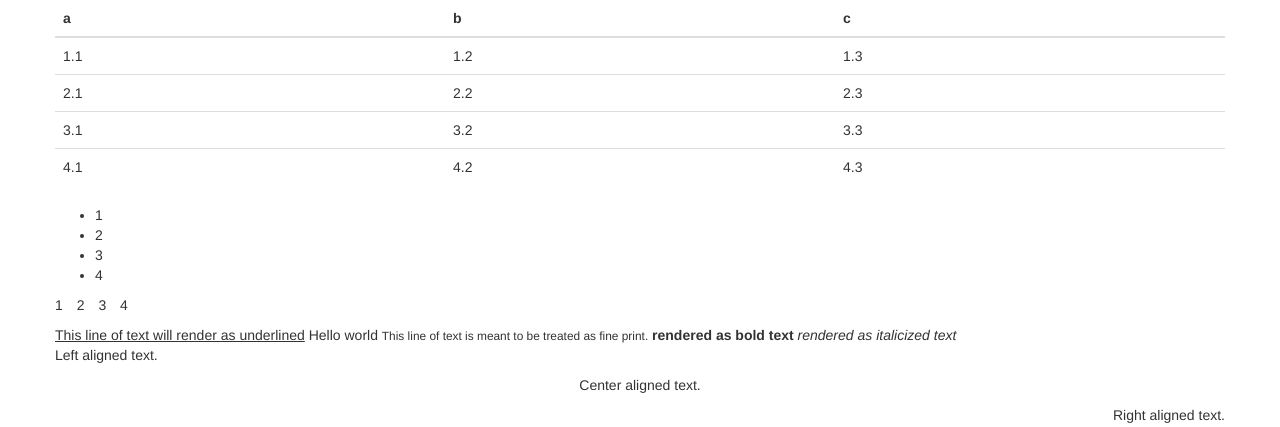
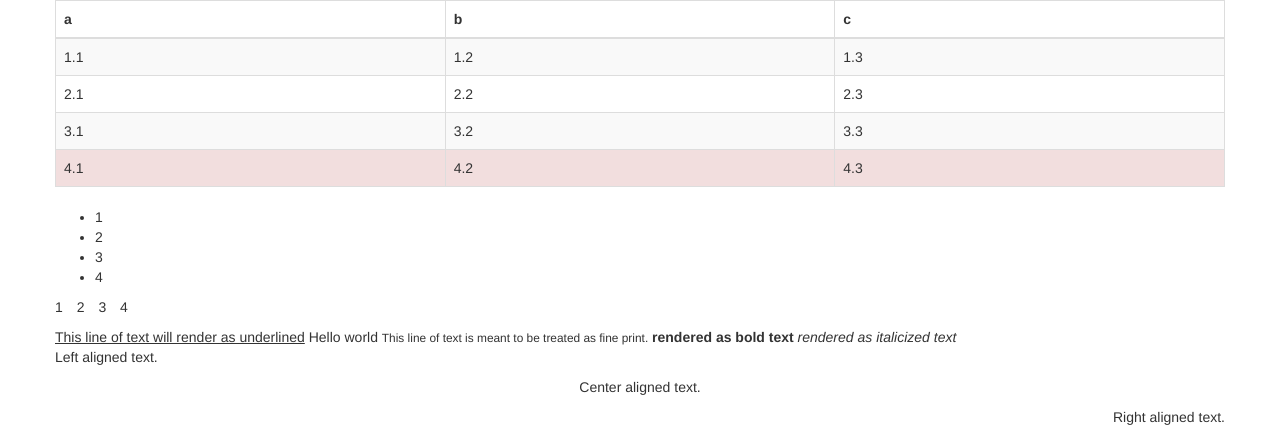
Before and after one commit to maxmln/Internet_programing, a web app: page / in a window 1280 px wide. Shown: the top 427 px of the page. Run offline with its HTML, style and script files only (its server is not run), Linux system fonts and the light colour scheme; data that the repository does not hold is empty.

Commit message:
Colorful table

```diff
--- a/05_SampleBootstrap/WebContent/index.html
+++ b/05_SampleBootstrap/WebContent/index.html
@@ -12,7 +12,7 @@
 			<div class="row">
 
 				<!-- looks much better -->
-				<table class="table">
+				<table class="table table-striped table-bordered table-hover">
 					<thead>
 						<tr>
 							<th>a</th>
@@ -36,7 +36,7 @@
 							<td>3.2</td>
 							<td>3.3</td>
 						</tr>
-						<tr>
+						<tr class="danger">
 							<td>4.1</td>
 							<td>4.2</td>
 							<td>4.3</td>
```
